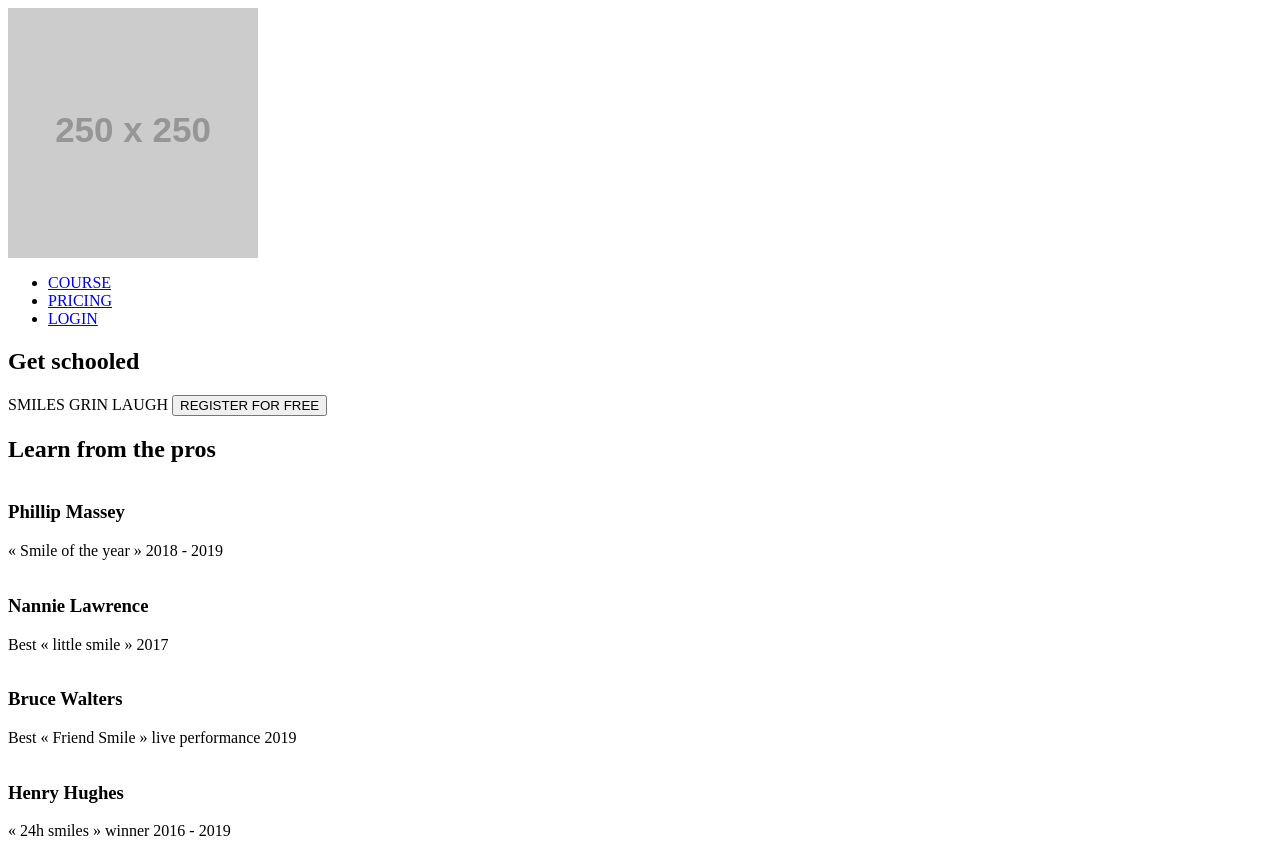
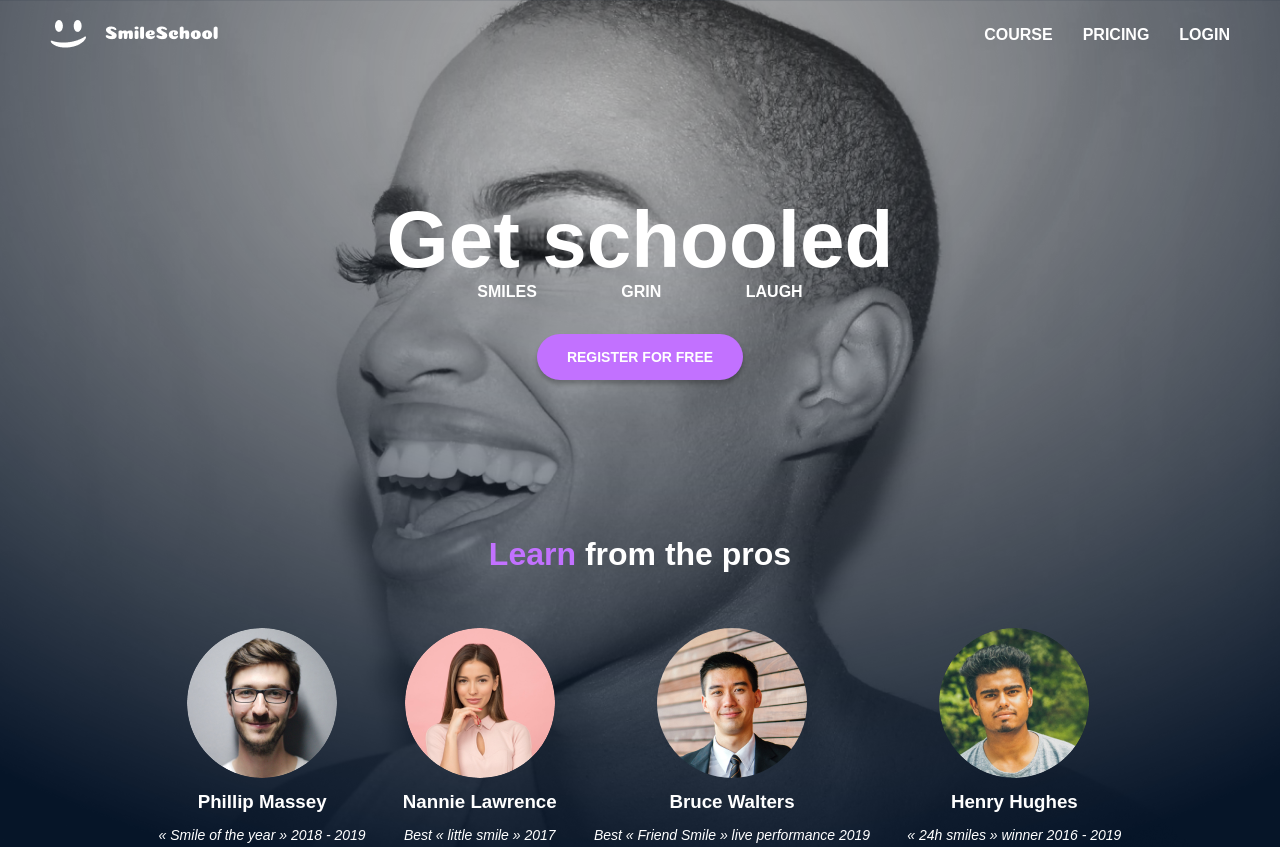
Before and after one commit to linihim/alx_html_css, a plain HTML site: page css_advanced/index.html in a window 1280 px wide. Shown: the top 847 px of the page. Drawn offline with Linux system fonts and the light colour scheme; placeholder pictures from the web are drawn by us.

Commit message:
Modify index.html and add CSS style for the Banner and Header in style.css

```diff
--- a/css_advanced/index.html
+++ b/css_advanced/index.html
@@ -5,55 +5,57 @@
     <meta name="viewport" content="width=device-width, initial-scale=1.0">
     <script src="https://kit.fontawesome.com/4a2b055604.js" crossorigin="anonymous"></script>
     <title>Document</title>
+    <link rel="stylesheet" href="styles.css">
 </head>
 <body>
-    <header>
+    <header class="hero-section">
+        <div class="header-content">
         <nav>
-            <img src="https://fakeimg.pl/250x250?text=Sample+Logo" alt="logo">
-
-            <ul>
-                <li><a href="#">COURSE</a></li>
-                <li><a href="#">PRICING</a></li>
-                <li><a href="#">LOGIN</a></li>
-            </ul>
+            <img src="Images/logo.png" alt="Logo">
+                <ul class="nav-links">
+                    <li><a href="#">COURSE</a></li>
+                    <li><a href="#">PRICING</a></li>
+                    <li><a href="#">LOGIN</a></li>
+                </ul>
         </nav>
-
-    </header>
-    <main>
-        <section>
-            <div>
+            <div class="hero-text">
                 <h1>Get schooled</h1>
                 <span>SMILES</span>
                 <span>GRIN</span>
                 <span>LAUGH</span>
-                <button>REGISTER FOR FREE</button>
+                <div>
+                    <button>REGISTER FOR FREE</button>
+                </div>
+
             </div>
-            <div>
-                <h2>Learn from the pros</h2>
-                <div>
-                    <div>
-                        <img src="./images/1 (3).png" alt="">
+            <div class="pros-section">
+                <h2><span>Learn</span> from the pros</h2>
+                <div class="pros-container">
+                    <div class="pro">
+                        <img src="Images/1.png" alt="Phillip Massey picture">
                         <h3>Phillip Massey</h3>
                         <p>« Smile of the year » 2018 - 2019</p>
                     </div>
-                    <div>
-                        <img src="./images/6.png" alt="">
+                    <div class="pro">
+                        <img src="Images/3.png" alt="Nannie Lawrence picture">
                         <h3>Nannie Lawrence</h3>
                         <p>Best « little smile » 2017</p>
                     </div>
-                    <div>
-                        <img src="./images/7.png" alt="">
+                    <div class="pro">
+                        <img src="Images/2.png" alt="Bruce Walters picture">
                         <h3>Bruce Walters</h3>
                         <p>Best « Friend Smile » live performance 2019</p>
                     </div>
-                    <div>
-                        <img src="./images/8.png" alt="">
+                    <div class="pro">
+                        <img src="Images/4.png" alt="Henry Hughes picture">
                         <h3>Henry Hughes</h3>
                         <p>« 24h smiles » winner 2016 - 2019</p>
                     </div>
                 </div>
             </div>
-        </section>
+        </div>
+    </header>
+    <main>
         <section>
             <div>
                 <img src="./images/Bitmap.png" alt="image">
--- /dev/null
+++ b/css_advanced/styles.css
@@ -0,0 +1,142 @@
+* {
+    margin: 0;
+    padding: 0;
+    box-sizing: border-box;
+}
+
+body {
+    font-family: sans-serif;
+    line-height: 1.5;
+}
+
+.hero-section {
+    background-image: url(Images/Object.png);
+    background-size: cover;
+    background-position: center;
+    min-height: 100vh;
+    position: relative;
+}.hero-section::before {
+    content: '';
+    position: absolute;
+    top: 0;
+    right: 0;
+    bottom: 0;
+    left: 0
+}
+
+.header-content {
+    position: relative;
+    z-index: 1;
+    padding: 20px 50px;
+}
+
+nav {
+    display: flex;
+    justify-content: space-between;
+    align-items: center;
+    padding-bottom: 50px;
+}
+
+nav img {
+    height: 30px;
+}
+
+.nav-links {
+    display: flex;
+    list-style-type: none;
+
+}
+
+
+.nav-links li {
+    margin-left: 30px;
+}
+
+.nav-links a {
+    color: white;
+    text-decoration: none;
+    font-weight: bold;
+}
+
+.hero-text {
+    text-align: center;
+    margin: 100px 0;
+    color: white;
+}
+
+.hero-text h1 {
+    font-size: 80px;
+    font-weight: bold;
+    margin-bottom: 0;
+    color: white;
+    line-height: 1;
+}
+
+.hero-text p {
+    font-size: 16px;
+    margin: 10px 0 0;
+}
+
+.hero-text span {
+    margin: 0 40px;
+    font-weight: bold;
+}
+
+button {
+    background-color: rgb(194, 113, 255);
+    color: white;
+    border: none;
+    border-radius: 25px;
+    padding: 15px 30px;
+    font-size: 14px;
+    font-weight: bold;
+    cursor: pointer;
+    text-transform: uppercase;
+    box-shadow: 0px 4px 4px rgba(0, 0, 0, 0.25);
+    margin-top: 30px;
+}
+
+.pros-section {
+    text-align: center;
+    padding: 50px 0;
+}
+
+.pros-section h2 {
+    font-size: 32px;
+    margin-bottom: 50px;
+    color: white;
+}
+
+.pros-section h2 span {
+    color: rgb(194, 113, 255);
+}
+
+.pros-container {
+    display: flex;
+    justify-content: space-around;
+    max-width: 1000px;
+    margin: 0 auto;
+}
+
+.pro {
+    text-align: center;
+}
+
+.pro img {
+    width: 150px;
+    height: 150px;
+    border-radius: 50%;
+    object-fit: cover;
+}
+
+.pro h3 {
+    margin: 10px 0;
+    color: white;
+}
+
+.pro p {
+    font-size: 14px;
+    color: white;
+    font-style: italic;
+    line-height: 1.3;
+}
```
Also changed, not shown: css_advanced/Images/1.png (added), css_advanced/Images/2.png (added), css_advanced/Images/3.png (added), css_advanced/Images/4.png (added), css_advanced/Images/5.png (added), css_advanced/Images/6.png (added), css_advanced/Images/7.png (added), css_advanced/Images/8.png (added), css_advanced/Images/9.png (added), css_advanced/Images/Object.png (added), css_advanced/Images/logo.png (added), css_advanced/Images/play.png (added), css_advanced/Images/rating.png (added), css_advanced/Images/smile.png (added).
